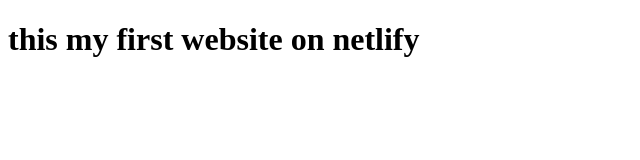
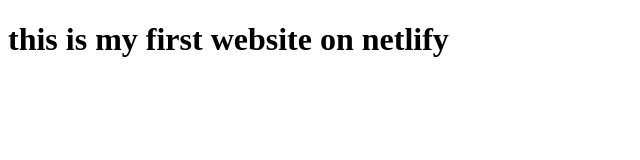
Before and after one commit to animekhphukan/student-name-list, a plain HTML site: page index.html/index.html in a window 1280 px wide. Shown: the whole page, without its empty margins (0-640 px from the left). Drawn offline with Linux system fonts and the light colour scheme.

Commit message:
Update index.html

```diff
--- a/index.html/index.html
+++ b/index.html/index.html
@@ -5,8 +5,10 @@
     <meta http-equiv="X-UA-Compatible" content="IE=edge">
     <meta name="viewport" content="width=device-width, initial-scale=1.0">
     <title>Animekh</title>
+    <h1>this is my first website on netlify</h1>
 </head>
-<h1>this my first website on netlify </h1>
+
+
 <body>
 
 </body>
```
